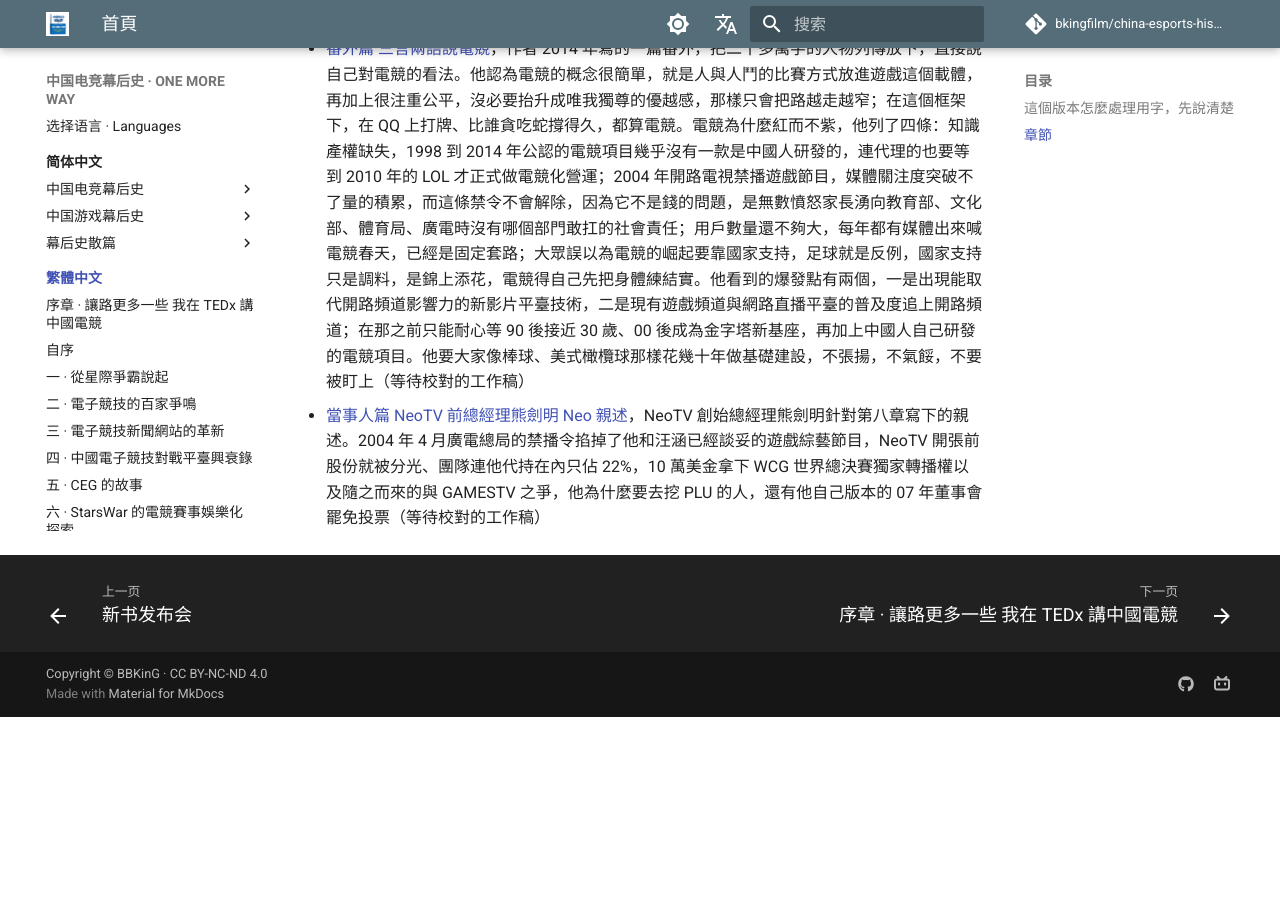
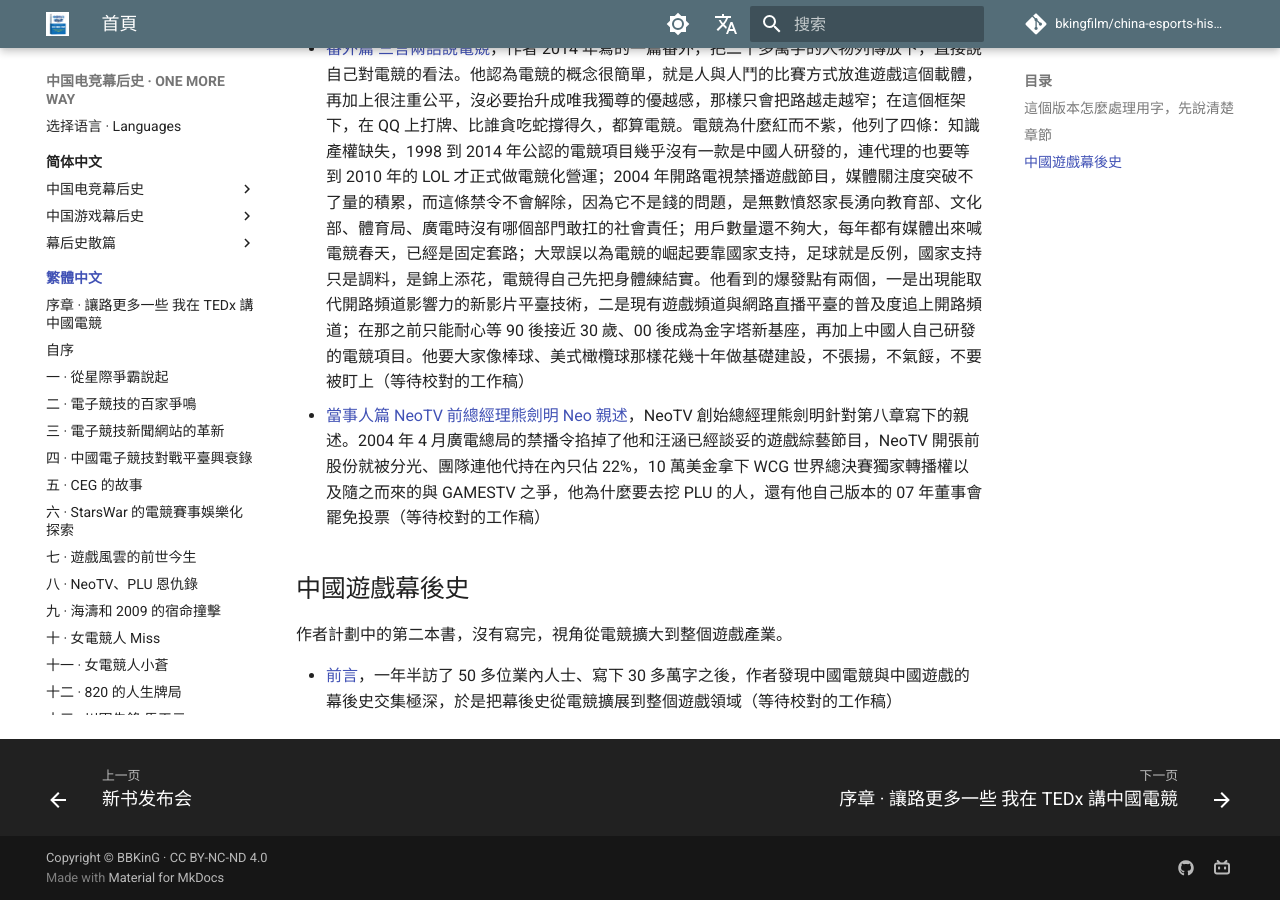
Before and after one commit to bkingfilm/china-esports-history, an MkDocs documentation site: the page built from docs/zh-tw/index.md, in a window 1280 px wide and 900 px high, scrolled down 16155 px. Built offline with MkDocs 1.6.1 and Material for MkDocs 9.7.7, drawn with Linux system fonts in a browser that asks for light colours; comment, search, counter and statistics services are not loaded; before the commit the page ends 16872 px from its top, so only the background shows below that.

Commit message:
繁體 中國遊戲幕後史 前言
譯自 docs/zh/gamehistory/00-前言.md，等待校對的工作稿。
同步更新 docs/zh-tw/index.md 與 mkdocs.yml 的繁體中文 nav。

Co-Authored-By: Claude Opus 5 (1M context) <noreply@anthropic.com>

```diff
--- a/docs/zh-tw/index.md
+++ b/docs/zh-tw/index.md
@@ -66,3 +66,9 @@
 - [番外篇 刀工與大廚](extra-knife-skills-and-the-chef.md)，作者 2013 年寫的一篇番外。故事出自徐國能的《第九味》：一個從大陸逃到臺灣的修車人，靠切菜答謝一位軍官送的對聯，軍官從此迷上刀工，冬瓜切片片片如尺量過，一刀就能把魚骨與魚頭分開，中年把刀法與呼吸吐納合為一體，晚年卻既不做飯也不碰刀，把刀法帶回書法裡。他家餐館請的曾先生從不動手做菜，只坐在櫃檯後面看書，可他排的席就是貴，因為沒人敢在他眼皮底下以次充好。軍官感嘆自己長於刀工卻陷於刀工，常說「刀三火五吃一生」，於是教兒子書法不催練習、教下棋不催晉級、傳廚藝不准拜師，最後送他四個字：君子不器。作者把這個故事轉成給幕後電競人的建議：別把自己陷進某一款遊戲，裴樂 KING、ZAX、SKY 都是從星際爭霸一路走到英雄聯盟，WE 才沒有隨著某個遊戲的衰落而衰落；要耐得住寂寞、注意形象，多說多做，不懂就問，別拿著資源砸錢去做別人已經做過的東西；最後問一句，洗碗工、刀工、大廚，你想做哪個（等待校對的工作稿）
 - [番外篇 三言兩語說電競](extra-a-few-words-on-esports.md)，作者 2014 年寫的一篇番外，把二十多萬字的人物列傳放下，直接說自己對電競的看法。他認為電競的概念很簡單，就是人與人鬥的比賽方式放進遊戲這個載體，再加上很注重公平，沒必要抬升成唯我獨尊的優越感，那樣只會把路越走越窄；在這個框架下，在 QQ 上打牌、比誰貪吃蛇撐得久，都算電競。電競為什麼紅而不紫，他列了四條：知識產權缺失，1998 到 2014 年公認的電競項目幾乎沒有一款是中國人研發的，連代理的也要等到 2010 年的 LOL 才正式做電競化營運；2004 年開路電視禁播遊戲節目，媒體關注度突破不了量的積累，而這條禁令不會解除，因為它不是錢的問題，是無數憤怒家長湧向教育部、文化部、體育局、廣電時沒有哪個部門敢扛的社會責任；用戶數量還不夠大，每年都有媒體出來喊電競春天，已經是固定套路；大眾誤以為電競的崛起要靠國家支持，足球就是反例，國家支持只是調料，是錦上添花，電競得自己先把身體練結實。他看到的爆發點有兩個，一是出現能取代開路頻道影響力的新影片平臺技術，二是現有遊戲頻道與網路直播平臺的普及度追上開路頻道；在那之前只能耐心等 90 後接近 30 歲、00 後成為金字塔新基座，再加上中國人自己研發的電競項目。他要大家像棒球、美式橄欖球那樣花幾十年做基礎建設，不張揚，不氣餒，不要被盯上（等待校對的工作稿）
 - [當事人篇 NeoTV 前總經理熊劍明 Neo 親述](witness-xiong-jianming-neotv.md)，NeoTV 創始總經理熊劍明針對第八章寫下的親述。2004 年 4 月廣電總局的禁播令掐掉了他和汪涵已經談妥的遊戲綜藝節目，NeoTV 開張前股份就被分光、團隊連他代持在內只佔 22%，10 萬美金拿下 WCG 世界總決賽獨家轉播權以及隨之而來的與 GAMESTV 之爭，他為什麼要去挖 PLU 的人，還有他自己版本的 07 年董事會罷免投票（等待校對的工作稿）
+
+## 中國遊戲幕後史
+
+作者計劃中的第二本書，沒有寫完，視角從電競擴大到整個遊戲產業。
+
+- [前言](gamehistory/00-foreword.md)，一年半訪了 50 多位業內人士、寫下 30 多萬字之後，作者發現中國電競與中國遊戲的幕後史交集極深，於是把幕後史從電競擴展到整個遊戲領域（等待校對的工作稿）
--- a/mkdocs.yml
+++ b/mkdocs.yml
@@ -206,6 +206,8 @@ nav:
       - 番外 · 刀工與大廚: zh-tw/extra-knife-skills-and-the-chef.md
       - 番外 · 三言兩語說電競: zh-tw/extra-a-few-words-on-esports.md
       - 當事人篇 · NeoTV 熊劍明: zh-tw/witness-xiong-jianming-neotv.md
+      - 中國遊戲幕後史:
+          - 前言: zh-tw/gamehistory/00-foreword.md
   - English:
       - "Home": en/index.md
       - "One More Way: How Chinese Esports Survived": en/one-more-way-tedx-2015.md
```
Also changed, not shown: docs/zh-tw/gamehistory/00-foreword.md (added, +29 -0 lines).
